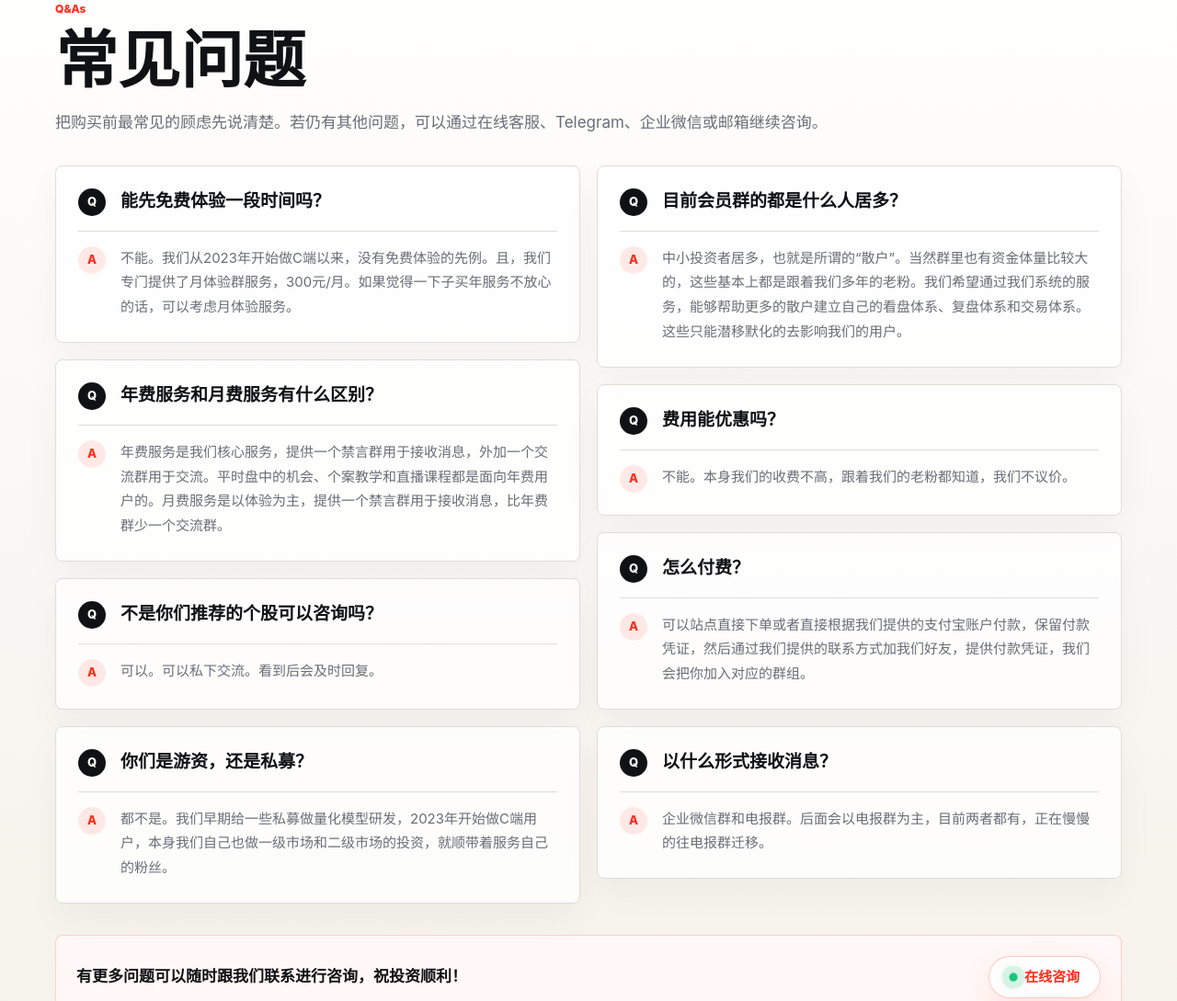
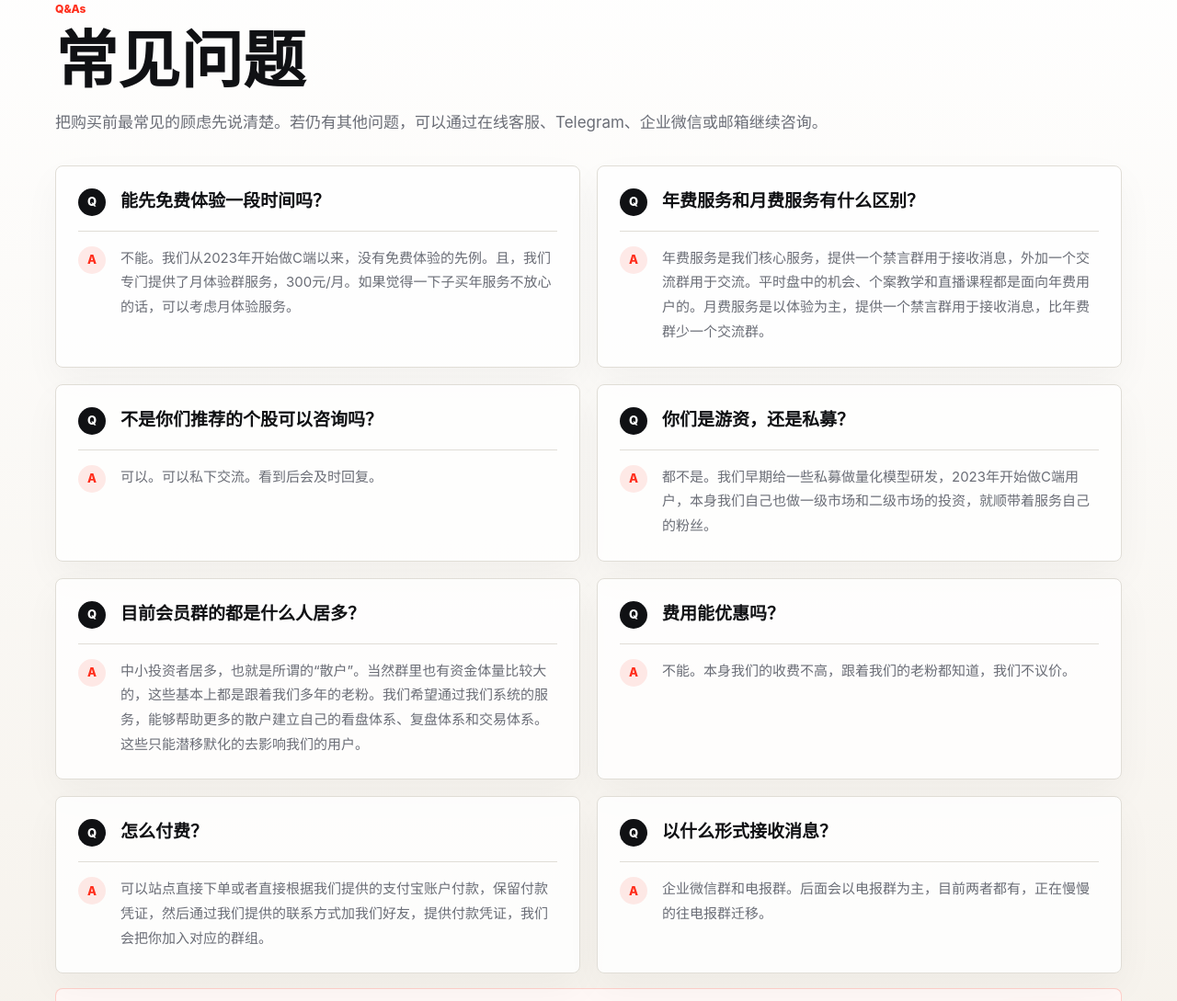
Before and after one commit to Hizenghui/qingfengjian-caixun-vip-service, a plain HTML site: page index.html in a window 1280 px wide. Shown: the part 5442-6531 px from the top of the page at 92% size. Drawn offline with Linux system fonts and the light colour scheme; files whose address does not match are found by name.

Commit message:
Restore structured desktop FAQ grid

```diff
--- a/styles.css
+++ b/styles.css
@@ -1256,18 +1256,14 @@ select {
   }
 
   .faq-list {
-    display: block;
-    column-count: 2;
-    column-gap: 14px;
+    display: grid;
+    grid-template-columns: repeat(2, minmax(0, 1fr));
+    align-items: stretch;
   }
 
   .faq-item {
-    display: inline-grid;
-    width: 100%;
-    margin: 0 0 14px;
-    break-inside: avoid;
-    -webkit-column-break-inside: avoid;
-    page-break-inside: avoid;
+    height: 100%;
+    align-self: stretch;
   }
 
   .pay-panel {
@@ -1822,11 +1818,9 @@ select {
 
   .faq-list {
     gap: 18px;
-    column-gap: 18px;
   }
 
   .faq-item {
-    margin-bottom: 18px;
     padding: 24px;
   }
 }
```
